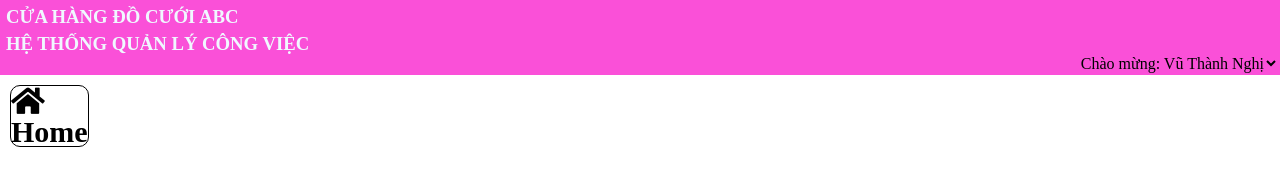
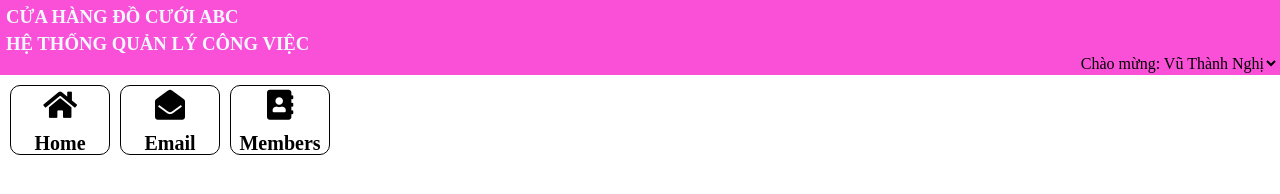
Before and after one commit to Nghi1/Job_Page, a plain HTML site: page index.htm in a window 1280 px wide. Drawn offline with Linux system fonts and the light colour scheme.

Commit message:
nav done

```diff
--- a/index.htm
+++ b/index.htm
@@ -22,7 +22,18 @@
         <p>Chào mừng: Vũ Thành Nghị<p>
     </header>
     <nav class="dir">
-        <i class="fa fa-home"><br>Home</i>
+        <div class="home">
+            <i class="fa fa-home"></i>
+            <h3>Home</h3>
+        </div>
+        <div class="home">
+            <i class="fa fa-envelope-open"></i>
+            <h3>Email</h3>
+        </div>
+        <div class="home">
+            <i class="fa fa-address-book"></i>
+            <h3>Members</h3>
+        </div>
     </nav>
 </body>
 </html>
--- a/style.css
+++ b/style.css
@@ -30,10 +30,30 @@ option{
     color: black;
     font-size: medium;
 }
-.dir i{
+.dir{
+    display: inline-flex;
+    cursor: pointer;
+}
+.home{
+    position: relative;
+    border: 1px solid black;
     margin-left: 10px;
     margin-top: 10px;
-    border: 1px solid black;
     border-radius: 10px;
+    width: 100px;
+    height: 70px;
+}
+.home i{
+    position: absolute;
+    left:50%;
+    top: 10%;
+    transform: translate(-50%,-10%);
     font-size: 30px;
 }
+.home h3{
+    position: absolute;
+    left: 50%;
+    top: 70%;
+    transform: translate(-50%,-10%);
+    font-size: 20px;
+}
```
